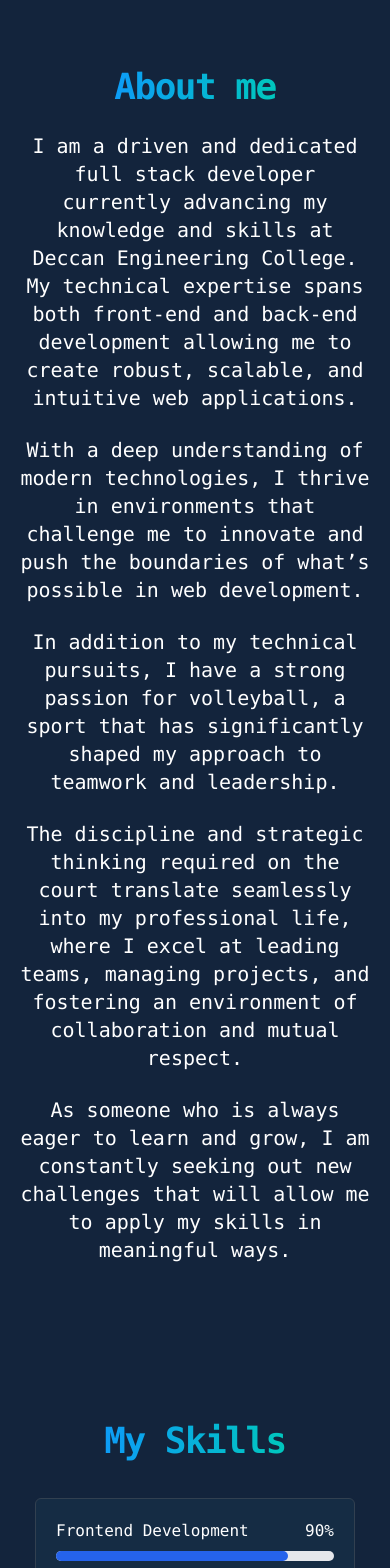
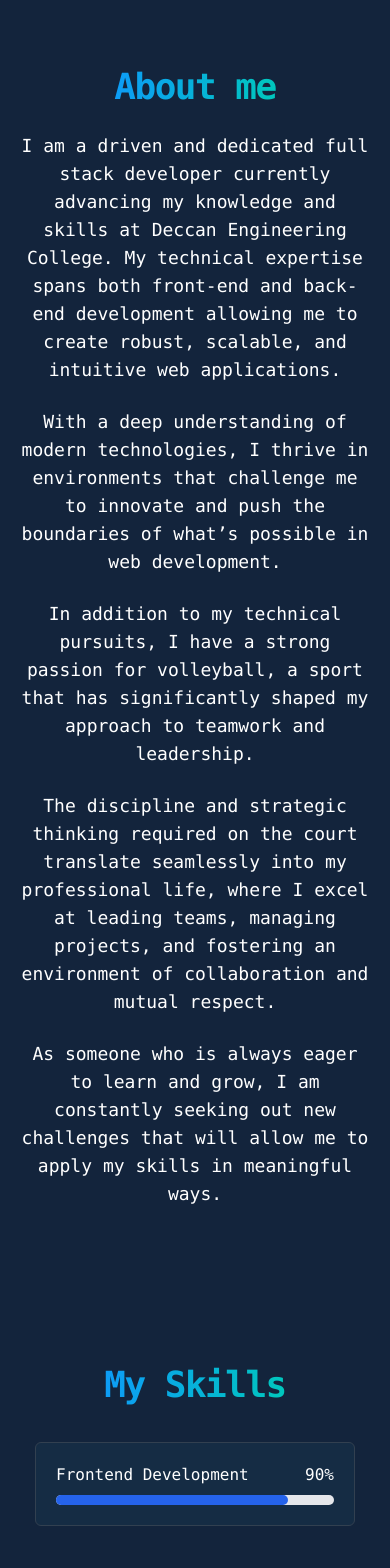
Before and after one commit to nazish-16/realfrezz, a Next.js app: page / in a window 390 px wide. Shown: the part 840-2408 px from the top of the page. Built offline with nearby package versions, Linux system fonts and the light colour scheme.

Commit message:
minor changes

```diff
--- a/components/About.tsx
+++ b/components/About.tsx
@@ -4,16 +4,16 @@ const About = () => {
   return (
     <div className='bg-[#13243c] p-5 md:p-20 items-center flex flex-col justify-center'>
         <p className='font-mono tracking-tight text-6xl sm:text-2xl text-white m-6 text-center lg:text-start md:mb-10'><span className='font-extrabold text-transparent text-4xl lg:text-5xl bg-clip-text bg-gradient-to-r from-[#0d9cf6] to-[#00c7bd]'>About me</span><br className='md:hidden'/></p>
-        <p className='text-white font-mono text-xl text-center md:text-start'>I am a driven and dedicated full stack developer currently advancing my knowledge and skills at Deccan Engineering College. My technical expertise spans both front-end and back-end development allowing me to create robust, scalable, and intuitive web applications. </p>
+        <p className='text-white font-mono text-lg sm:text-xl text-center md:text-start'>I am a driven and dedicated full stack developer currently advancing my knowledge and skills at Deccan Engineering College. My technical expertise spans both front-end and back-end development allowing me to create robust, scalable, and intuitive web applications. </p>
         <br/>
-        <p className='text-white font-mono text-xl text-center md:text-start'>With a deep understanding of modern technologies, I thrive in environments that challenge me to innovate and push the boundaries of what’s possible in web development.</p>
+        <p className='text-white font-mono text-lg sm:text-xl text-center md:text-start'>With a deep understanding of modern technologies, I thrive in environments that challenge me to innovate and push the boundaries of what’s possible in web development.</p>
         <br/>
-        <p className='text-white font-mono text-xl text-center md:text-start'> In addition to my technical pursuits, I have a strong passion for volleyball, a sport that has significantly shaped my approach to teamwork and leadership.</p>
+        <p className='text-white font-mono text-lg sm:text-xl text-center md:text-start'> In addition to my technical pursuits, I have a strong passion for volleyball, a sport that has significantly shaped my approach to teamwork and leadership.</p>
         <br/>
-        <p className='text-white font-mono text-xl text-center md:text-start'>The discipline and strategic thinking required on the court translate seamlessly into my professional life, where I excel at leading teams, managing projects, and fostering an environment of collaboration and mutual respect.
+        <p className='text-white font-mono text-lg sm:text-xl text-center md:text-start'>The discipline and strategic thinking required on the court translate seamlessly into my professional life, where I excel at leading teams, managing projects, and fostering an environment of collaboration and mutual respect.
         </p>
         <br/>
-        <p className='text-white font-mono text-xl text-center md:text-start'>As someone who is always eager to learn and grow, I am constantly seeking out new challenges that will allow me to apply my skills in meaningful ways.</p>
+        <p className='text-white font-mono text-lg sm:text-xl text-center md:text-start'>As someone who is always eager to learn and grow, I am constantly seeking out new challenges that will allow me to apply my skills in meaningful ways.</p>
     </div>
   )
 }
--- a/components/Footer.tsx
+++ b/components/Footer.tsx
@@ -3,9 +3,12 @@ import Link from 'next/link'
 
 const Footer = () => {
     return (
-        <div className='md:py-20 flex flex-row items-center justify-center relative md:top-20 top-[1300px] m-10' id='contact'>
+        <div className='md:py-20 flex flex-row items-center justify-center relative sm:top-[1100px] md:top-[200px] top-[1250px] p-10' id='contact'>
             <Link href="https://github.com/nazish-16">
                 <img src="https://img.icons8.com/?size=100&id=3tC9EQumUAuq&format=png&color=FFFFFF" alt="github" width={30} className='m-2 hover:translate-y-[-2px] transition' />
+            </Link>
+            <Link href="https://discord.com/users/775387817085108235">
+                <img src="https://img.icons8.com/?size=100&id=30888&format=png&color=FFFFFF" alt="Linkedin" width={30} className='m-2 hover:translate-y-[-2px] transition' />
             </Link>
             <Link href="https://www.patreon.com/user?u=60690928">
                 <img src="https://img.icons8.com/?size=100&id=tIshI0hyXw3f&format=png&color=FFFFFF" alt="github" width={30} className='m-2 hover:translate-y-[-2px] transition' />
--- a/components/Tech.tsx
+++ b/components/Tech.tsx
@@ -63,14 +63,14 @@ const Tech = () => {
                 <div className='bg-[#18354d80] m-7 md:m-5 rounded-md border border-[#324050] p-5 w-[20rem] md:w-[26rem] text-white font-mono hover:scale-105 transition-all'>
                 <div className='flex flex-row justify-between'>
                     <div>
-                        <h1 className='mb-2'>Leadership Skills</h1>
+                        <h1 className='mb-2'>Backend Development</h1>
                     </div>
                     <div>
-                        35%
+                        65%
                     </div>
                 </div>
                     <div className="w-full bg-gray-200 rounded-full h-2.5 dark:bg-gray-700">
-                        <div className="bg-blue-600 h-2.5 rounded-full w-2/5"></div>
+                        <div className="bg-blue-600 h-2.5 rounded-full w-3/5"></div>
                     </div>
                 </div>
             </div>
--- a/components/Testimonials.tsx
+++ b/components/Testimonials.tsx
@@ -1,4 +1,5 @@
 import React from 'react'
+import Link from 'next/link'
 
 const Testimonials = () => {
   return (
@@ -8,23 +9,23 @@ const Testimonials = () => {
         </div>
         <div className='mt-10 grid grid-cols-1 md:grid-cols-2'>
             <div className='max-w-xl p-8 bg-[#202b43] rounded-lg border border-[#414757] m-5 transition-all hover:scale-105'>
+                <p className='text-white p-2'>Working with Nazish on our website redesign was a fantastic experience. Not only are they highly skilled in web technologies, but they also bring a level of enthusiasm and innovation that sets them apart. Their ability to quickly grasp project requirements and deliver robust solutions has made a significant impact on our business.</p>
+                <Link href="https://www.linkedin.com/in/shoebahmeddm/" className='text-[#2463ebab] p-2 text-lg hover:underline-offset-1 hover:underline'>Shoeb Ahmed</Link>
+                <h3 className='text-[#ececec] p-2'>Senior Digital Marketing Specialist</h3>
+            </div>
+            <div className='max-w-xl p-8 bg-[#202b43] rounded-lg border border-[#414757] m-5 transition-all hover:scale-105'>
                 <p className='text-white p-2'>Nazish is an exceptional web developer with a deep understanding of front-end and back-end technologies. Their ability to transform ideas into fully functional, aesthetically pleasing websites is impressive. Ive had the pleasure of working with them on several projects, and their attention to detail, dedication to quality, and innovative approach always stand out.</p>
-                <h1 className='text-[#2463ebab] p-2 text-lg'>Moahmmed Fawaaz Moin</h1>
+                <Link href="https://www.linkedin.com/in/fawaaz-moin-mohammed-541858194/" className='text-[#2463ebab] p-2 text-lg hover:underline-offset-1 hover:underline'>Moahmmed Fawaaz Moin</Link>
                 <h3 className='text-[#ececec] p-2'>Mechanical Design Engineer at Arif & Bintoak | LEED® Green Associate™</h3>
             </div>
             <div className='max-w-xl p-8 bg-[#202b43] rounded-lg border border-[#414757] m-5 transition-all hover:scale-105'>
                 <p className='text-white p-2'>Nazish brings a rare combination of creativity and technical expertise to the table. From creating seamless user experiences to implementing complex functionalities, they consistently deliver high-quality work. Their passion for coding and continuous learning makes them an invaluable asset to any development team.</p>
-                <h1 className='text-[#2463ebab] p-2 text-lg'>Habeeb Ahmed Khan</h1>
+                <Link href="https://www.linkedin.com/in/mep-hk/" className='text-[#2463ebab] p-2 text-lg hover:underline-offset-1 hover:underline'>Habeeb Ahmed Khan</Link>
                 <h3 className='text-[#ececec] p-2'>Senior Lead Manager - MEP & Sustainability (PMP®,LEED AP, PQP) | Building Services | Infrastructure</h3>
             </div>
             <div className='max-w-xl p-8 bg-[#202b43] rounded-lg border border-[#414757] m-5 transition-all hover:scale-105'>
-                <p className='text-white p-2'>Working with Nazish on our website redesign was a fantastic experience. Not only are they highly skilled in web technologies, but they also bring a level of enthusiasm and innovation that sets them apart. Their ability to quickly grasp project requirements and deliver robust solutions has made a significant impact on our business.</p>
-                <h1 className='text-[#2463ebab] p-2 text-lg'>Shoeb Ahmed</h1>
-                <h3 className='text-[#ececec] p-2'>Senior Digital Marketing Specialist</h3>
-            </div>
-            <div className='max-w-xl p-8 bg-[#202b43] rounded-lg border border-[#414757] m-5 transition-all hover:scale-105'>
                 <p className='text-white p-2'>Nazish Ahmed is a talented developer with a knack for problem-solving. They approach every challenge with creativity and a positive mindset. Their technical skills, combined with a keen eye for design, make them one of the best developers Ive worked with.</p>
-                <h1 className='text-[#2463ebab] p-2 text-lg'>Moahmmed Maaz Waheed</h1>
+                <Link href="https://www.linkedin.com/in/mohammed-maaz-waheed-416641201/" className='text-[#2463ebab] p-2 text-lg hover:underline-offset-1 hover:underline'>Moahmmed Maaz Waheed</Link>
                 <h3 className='text-[#ececec] p-2'>Full Stack Intern at Masterworks™</h3>
             </div>
         </div>
```
